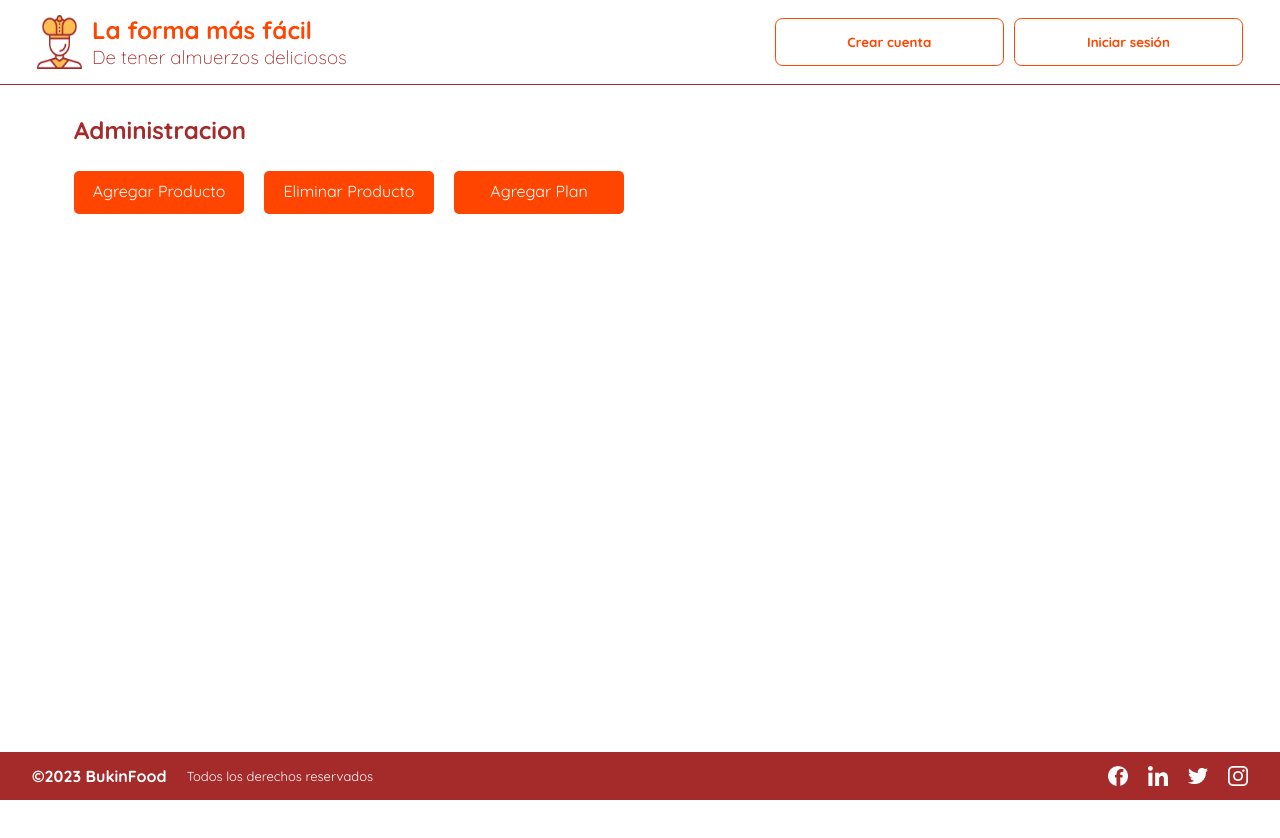
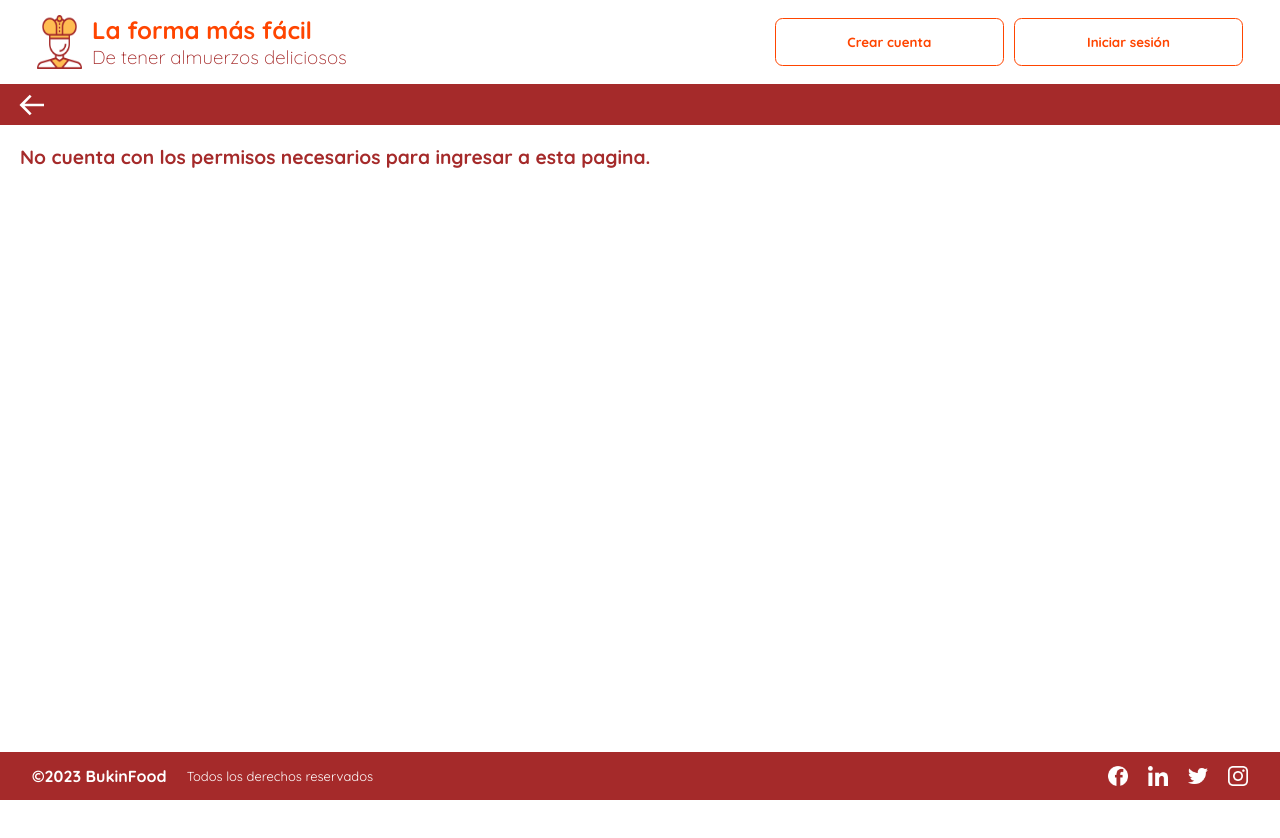
Before and after one commit to JuanNicolas14/proyectoFinalCTD, a React (Vite) app in the folder Frontend/: page /administracion in a window 1280 px wide. Shown: the top 838 px of the page. Built offline with nearby package versions, Linux system fonts and the light colour scheme.

Commit message:
Creamos una pagina de error para que se muestre cuando el usuario no tiene autorizacion, corregimos algunos detalles del menu movil y el componente paginacion

```diff
--- /dev/null
+++ b/Frontend/src/Componentes/ErrorPage/ErrorPage.jsx
@@ -0,0 +1,26 @@
+import React from 'react'
+import { Link, useNavigate } from 'react-router-dom'
+//Icono
+import {BiArrowBack} from 'react-icons/bi'
+import './errorpage.css'
+
+const ErrorPage = ({mensaje}) => {
+
+    const navigate = useNavigate()
+
+  return (
+    <section className='error-page'>
+        <div>
+            <Link
+                onClick={() => navigate(-1)}
+                style={{ textDecoration: 'none' }}
+            >
+                <BiArrowBack/>
+            </Link>
+        </div>
+        <h2>{mensaje}</h2>
+    </section>
+  )
+}
+
+export default ErrorPage
--- /dev/null
+++ b/Frontend/src/Componentes/ErrorPage/errorpage.css
@@ -0,0 +1,30 @@
+section.error-page{
+    width: 100%;
+
+}
+section.error-page h2 {
+    margin: 20px;
+    font-size: 1.2rem;
+}
+section.error-page div {
+    box-sizing: border-box;
+    background-color: var(--main-color);
+    height: 5vh;
+    display: flex;
+    align-items: center;
+    justify-content: start;
+    padding: 1rem;
+}
+section.error-page div a {
+    display: flex;
+    color: white;
+    font-size: 2rem;
+}
+
+@media (max-width:480px) {
+
+    section.error-page h2 {
+        margin: 20px;
+        font-size: 1.0rem;
+    }
+}
--- a/Frontend/src/Componentes/Header/header.css
+++ b/Frontend/src/Componentes/Header/header.css
@@ -131,6 +131,9 @@ header {
     font-weight: 500;
     margin: 20px 10px;
   }
+  .menu-movil li a {
+    color: var(--main-color);
+  }
   .menu-movil li:last-child{
     padding-top: 20px;
     margin-right: 10px;
@@ -177,7 +180,7 @@ header {
     margin: 10px auto;
     background-color: var(--main-color);
   }
-
+  /*Fin menu movil*/
   .botones-logueo .avatar-user {
     background-color: var(--main-color);
     color: white;
--- a/Frontend/src/Componentes/Paginacion/Paginacion.jsx
+++ b/Frontend/src/Componentes/Paginacion/Paginacion.jsx
@@ -6,13 +6,13 @@ const Paginacion = ({pagina, setPagina, maximo}) => {
   const [paginaActual, setPaginaActual] = useState(1)
 
   const nextPage = () => {
-    setPaginaActual(paginaActual + 1)
-    setPagina(pagina + 1)
+    setPaginaActual(parseInt(paginaActual) + 1)
+    setPagina(parseInt(pagina) + 1)
   }
 
   const previousPage = () => {
-    setPaginaActual(paginaActual - 1)
-    setPagina(pagina - 1)
+    setPaginaActual(parseInt(paginaActual) - 1)
+    setPagina(parseInt(pagina) - 1)
   }
 
   const onKeyDown = e => {
@@ -47,7 +47,7 @@ const Paginacion = ({pagina, setPagina, maximo}) => {
           name="page"
           value={paginaActual}
         />
-        <p>de {maximo.toFixed(0)}</p>
+        <p>de {Math.ceil(maximo)}</p>
         <button
           disabled={pagina === Math.ceil(maximo) || pagina > Math.ceil(maximo)}
           onClick={nextPage}
--- a/Frontend/src/Vistas/Administracion.jsx
+++ b/Frontend/src/Vistas/Administracion.jsx
@@ -1,9 +1,17 @@
-import React from 'react'
+import React, { useContext } from 'react'
 import { Link } from 'react-router-dom'
+import { AuthContext } from '../utils/AuthContext'
+import ErrorPage from '../Componentes/ErrorPage/ErrorPage'
+
 
 const Administracion = () => {
+    const {user} = useContext(AuthContext)
+
   return (
     <main className='home'>
+      {user
+      ? user.rol == "ADMIN"
+        ? (
             <section className='administracion-panel'>
                 <h2>Administracion</h2>
                 <div className='opciones'>
@@ -26,7 +34,17 @@ const Administracion = () => {
                     </ul>
                 </div>
             </section>
+        )
+        : (
+            <ErrorPage mensaje="No cuenta con los permisos necesarios para ingresar a esta pagina."/>
+        )
+      : <ErrorPage mensaje="No cuenta con los permisos necesarios para ingresar a esta pagina."/>
+      }
+
+
+
     </main>
+
   )
 }
 
--- a/Frontend/src/Vistas/AgregarPlan/AgregarPlan.jsx
+++ b/Frontend/src/Vistas/AgregarPlan/AgregarPlan.jsx
@@ -1,10 +1,12 @@
-import React, {useState} from 'react'
+import React, {useContext, useState} from 'react'
 import './agregarPlan.css'
 /*Herramientas */
 import Swal from 'sweetalert2';
+import ErrorPage from '../../Componentes/ErrorPage/ErrorPage';
+import { AuthContext } from '../../utils/AuthContext';
 
 const AgregarPlan = () => {
-
+    const {user} = useContext(AuthContext)
     const [nombre, setNombre] = useState('');
     const [descripcion, setDescripcion] = useState('');
     const [imagen, setImagen] = useState(null);
@@ -55,7 +57,9 @@ const AgregarPlan = () => {
 
   return (
     <main className="form-add-plan">
-        <section className="form-plan">
+        {user.rol == "ADMIN"
+        ? (
+          <section className="form-plan">
             <h2>Agregar Plan</h2>
 
             <form onSubmit={handleSubmit}>
@@ -99,7 +103,10 @@ const AgregarPlan = () => {
               </div>
               <button type="submit">Enviar</button>
             </form>
-        </section>
+          </section>
+        )
+        : <ErrorPage mensaje="No cuentas con los permisos necesarios para ingresar a esta pagina." />
+        }
     </main>
   )
 }
--- a/Frontend/src/Vistas/AgregarProducto/AgregarProducto.jsx
+++ b/Frontend/src/Vistas/AgregarProducto/AgregarProducto.jsx
@@ -5,6 +5,7 @@ import baseUrl from '../../utils/baseUrl.json'
 /*Herramientas */
 import Swal from 'sweetalert2';
 import { AuthContext } from '../../utils/AuthContext';
+import ErrorPage from '../../Componentes/ErrorPage/ErrorPage';
 
 const AgregarProducto = () => {
   const urlRestaurantes = baseUrl.url + "/restaurante"
@@ -219,6 +220,8 @@ const AgregarProducto = () => {
 
   return (
     <main className="form-add-product">
+      {user?.rol == "ADMIN"
+      ? (
         <section className="form">
             <h2>Agregar Restaurante</h2>
             <form onSubmit={(e) => handleSubmit(e)} encType='multipart/form-data'>
@@ -376,6 +379,10 @@ const AgregarProducto = () => {
               </section>
             </form>
         </section>
+      )
+      : <ErrorPage mensaje="No cuentas con los permisos necesarios para ingresar a esta pagina."/>
+      }
+
     </main>
   )
 }
--- a/Frontend/src/Vistas/DetalleUser/DetalleUser.jsx
+++ b/Frontend/src/Vistas/DetalleUser/DetalleUser.jsx
@@ -1,12 +1,15 @@
-import React from 'react'
+import React, { useContext } from 'react'
+import { AuthContext } from '../../utils/AuthContext'
 import './detalleUser.css'
+import ErrorPage from '../../Componentes/ErrorPage/ErrorPage'
+
 
 const DetalleUser = () => {
-  const user = JSON.parse(localStorage.getItem("user"))
+    const {user} = useContext(AuthContext)
 
   return (
     <main>
-        {user.nombre.length > 3
+        {user?.nombre?.length > 3
         ?(
             <section className='detalle-usuario'>
                 <h2>Detalles del Usuario</h2>
@@ -14,13 +17,13 @@ const DetalleUser = () => {
                     <p>Nombre: <span>{user.nombre}</span></p>
                     <p>Apellido: <span>{user.apellido}</span></p>
                     <p>Email: <span>{user.email}</span></p>
-                    <p>Rol: <span>{user.rol}</span></p>
+                    <p>Rol: <span>{user.rol == "ADMIN" ? "Administrador": "Usuario"}</span></p>
                 </div>
             </section>
         )
-        : <section className='no-user'>
-            <h2>No hay un usuario con sesión activa.</h2>
-        </section>
+        : (
+            <ErrorPage mensaje="No hay un usuario con sesión iniciada."/>
+        )
         }
 
     </main>
--- a/Frontend/src/Vistas/EliminarProducto/EliminarProducto.jsx
+++ b/Frontend/src/Vistas/EliminarProducto/EliminarProducto.jsx
@@ -1,4 +1,4 @@
-import React, { useState, useEffect } from 'react'
+import React, { useState, useEffect, useContext } from 'react'
 import { Link } from 'react-router-dom'
 import Paginacion from '../../Componentes/Paginacion/Paginacion.jsx'
 /*Url para hacer las peticiones */
@@ -8,8 +8,11 @@ import {TiDelete} from 'react-icons/ti'
 import Swal from 'sweetalert2';
 /*Hoja de estilos */
 import './eliminarProducto.css'
+import { AuthContext } from '../../utils/AuthContext.jsx'
+import ErrorPage from '../../Componentes/ErrorPage/ErrorPage.jsx'
 
 const EliminarProducto = () => {
+    const {user} = useContext(AuthContext)
 
     const [pagina, setPagina] = useState(1)
     const [cantidadPorPagina, setCantidadPorPagina] = useState(8)
@@ -65,6 +68,8 @@ const EliminarProducto = () => {
 
   return (
     <main className="eliminar-productos">
+      {user.rol == "ADMIN"
+      ? (
         <section className="table-container">
           <table>
             <caption>Restaurantes Registrados</caption>
@@ -107,6 +112,10 @@ const EliminarProducto = () => {
           </table>
           <Paginacion pagina={pagina} setPagina={setPagina} maximo={maximo}/>
         </section>
+      )
+      : <ErrorPage mensaje="No cuentas con los permisos necesarios para ingresar a esta pagina."/>
+      }
+
 
     </main>
   )
```
Lines whose indentation alone changed are shown as unchanged.
